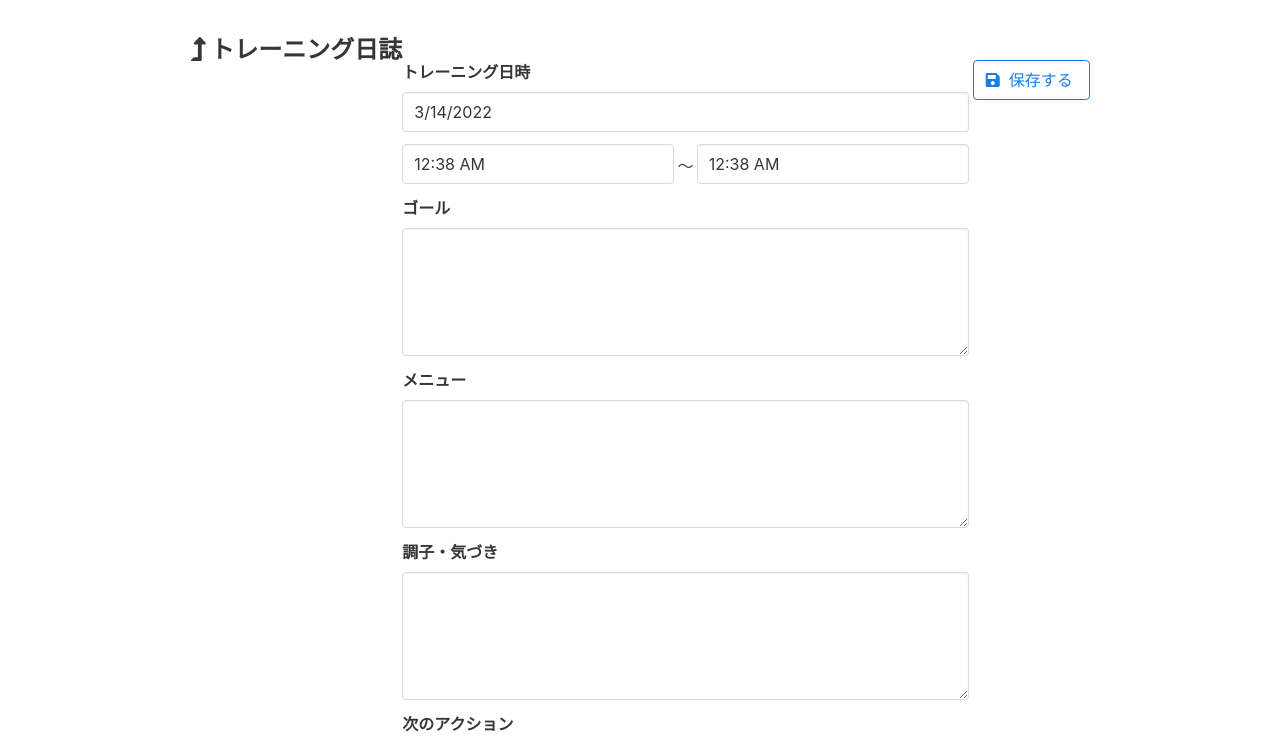
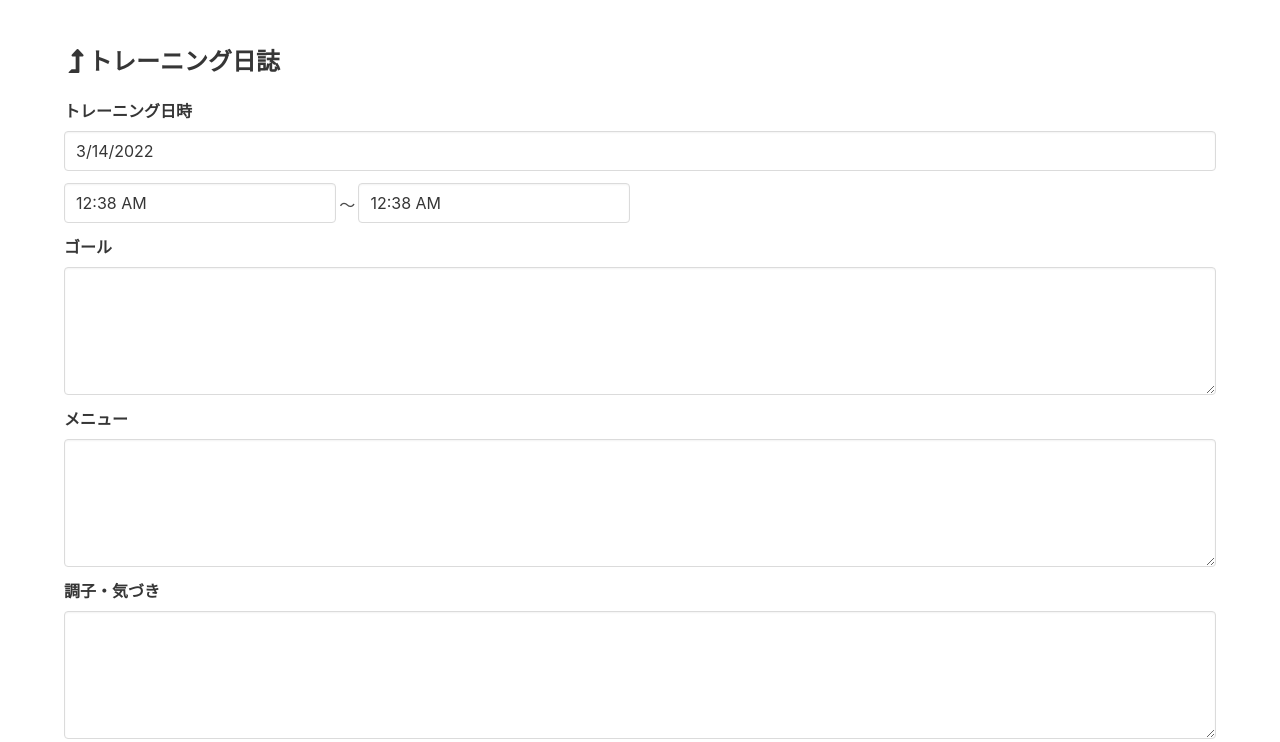
Before and after one commit to KentaYamada/my-trainer, a Vue app: page /reports/create in a window 1280 px wide. Shown: the top 742 px of the page. Built offline with nearby package versions, Linux system fonts and the light colour scheme; no server answers.

Commit message:
modify layout

```diff
--- a/src/views/reports/create/template.html
+++ b/src/views/reports/create/template.html
@@ -1,5 +1,6 @@
 <div class="container">
     <div class="columns is-desktop is-centered">
+        <div class="column">
             <header class="page-header">
                 <h3 class="title is-size-4">
                     <b-icon pack="fas" icon="level-up-alt"></b-icon>トレーニング日誌
@@ -32,3 +33,4 @@
             </footer>
         </div>
     </div>
+</div>
```
Lines whose indentation alone changed are shown as unchanged.
